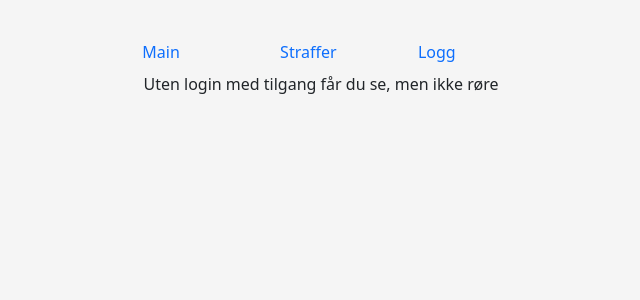
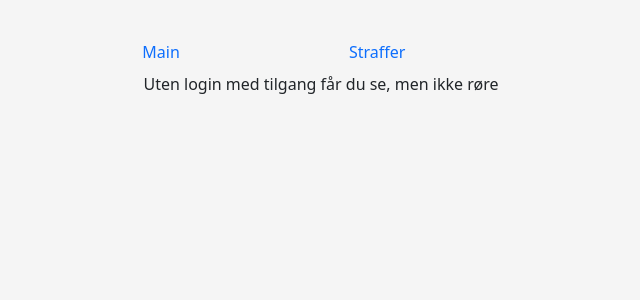
Before and after one commit to ksols/beer_punishment, a React (Vite) app: page /straffer in a window 1280 px wide. Shown: the top 300 px of the page, without its empty margins (319-959 px from the left). Built offline with nearby package versions, Linux system fonts and the light colour scheme; no server answers.

Commit message:
color change + removed unfinished log

```diff
--- a/src/components/navBar.jsx
+++ b/src/components/navBar.jsx
@@ -26,7 +26,7 @@ function BasicExample() {
                 </li>
               </ul>
             </div>
-            <div className="col">
+            {/* <div className="col">
               <ul className="nav">
                 <li className="nav-item">
                   <Link to={"/logg"} className="nav-link">
@@ -34,7 +34,7 @@ function BasicExample() {
                   </Link>
                 </li>
               </ul>
-            </div>
+            </div> */}
           </div>
         </div>
         <div className="col">{/*Må beholdes tom bare for plassering*/}</div>
--- a/src/pages/straffer.jsx
+++ b/src/pages/straffer.jsx
@@ -79,7 +79,7 @@ const Straffer = () => {
         credits: {
           enabled: false,
         },
-        colors: ["#FFC5E4"],
+        colors: ["#feab00"],
         series: [
           {
             name:
```
